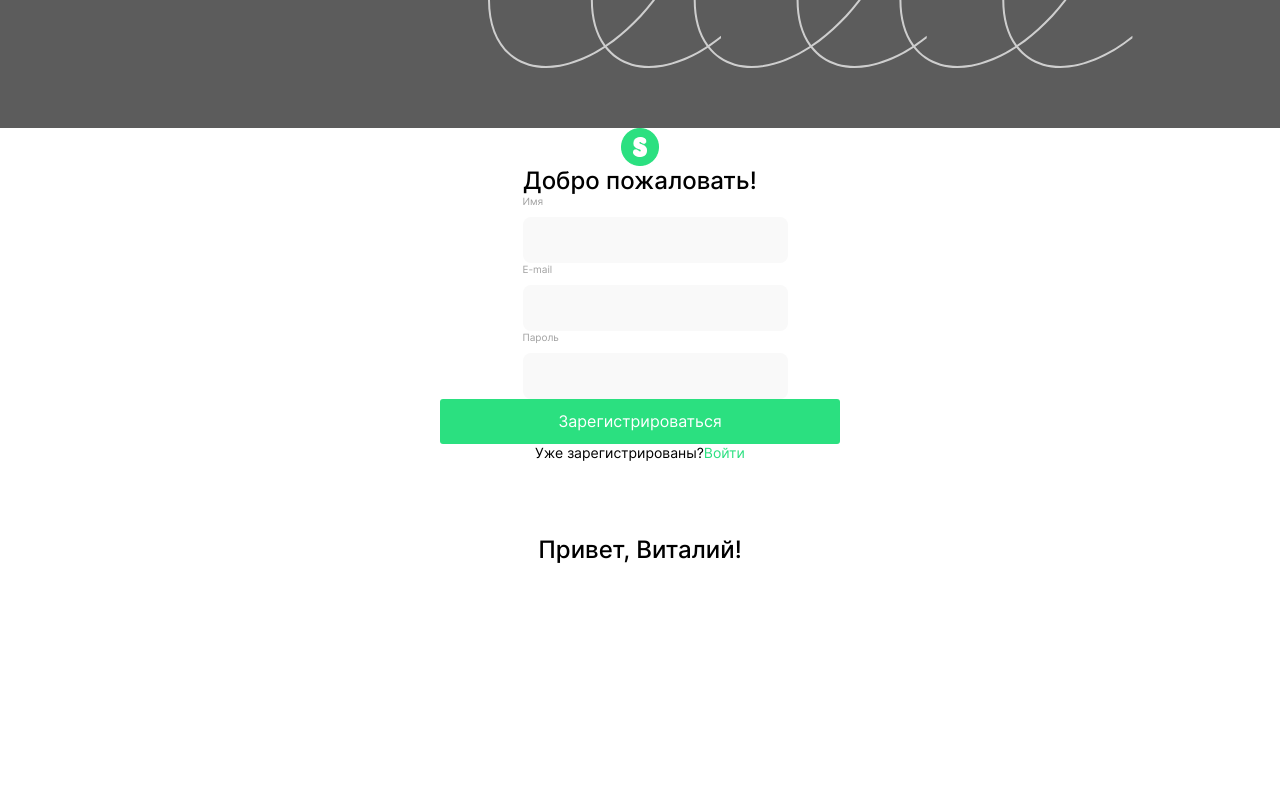
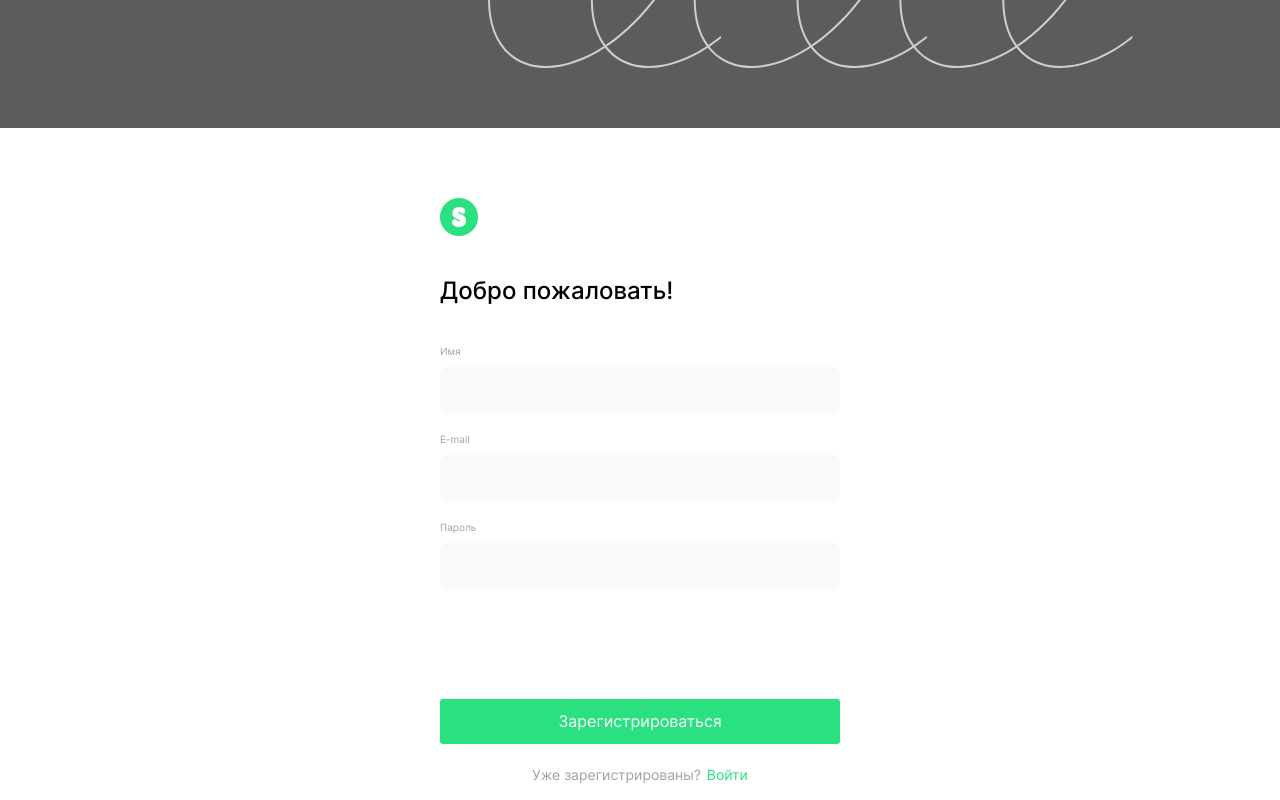
Before and after one commit to darud4/movies-explorer-frontend, a React (Create React App) app: page / in a window 1280 px wide. Shown: the part 580-1380 px from the top of the page. Built offline with nearby package versions, Linux system fonts and the light colour scheme.

Commit message:
feat: make up Login margins

```diff
--- a/src/components/Input/Input.css
+++ b/src/components/Input/Input.css
@@ -6,6 +6,7 @@
   display: flex;
   flex-direction: column;
   gap: 10px;
+  width: 100%;
 }
 
 .input__input {
@@ -17,5 +18,4 @@
   border-radius: 8px;
   padding: 15px;
   max-width: 400px;
-  width: 100%;
 }
--- a/src/components/Login/Login.css
+++ b/src/components/Login/Login.css
@@ -1,13 +1,19 @@
 .login {
   display: flex;
   flex-direction: column;
-  align-items: center;
+  align-items: flex-start;
+  max-width: 400px;
+  margin: 0 auto;
+  padding-top: 70px;
+  gap: 40px;
 }
 
 .login__text {
+  margin: 6px 0 0;
   font-size: 14px;
   font-weight: 400;
   line-height: 17px;
+  color: rgba(160, 160, 160, 1);
 }
 
 .login__link {
@@ -16,4 +22,25 @@
   line-height: 17px;
   color: rgba(43, 224, 128, 1);
   text-decoration: none;
+  padding-left: 6px;
 }
+
+.login__inputs {
+  border: 0;
+  width: 100%;
+  display: flex;
+  flex-direction: column;
+  gap: 20px;
+  padding: 0 0 70px;
+  margin: 0;
+}
+
+.login__buttons {
+  display: flex;
+  gap: 16px;
+  flex-direction: column;
+  padding: 0;
+  margin: 0;
+  align-items: center;
+  border: 0;
+}
--- a/src/components/Login/Login.js
+++ b/src/components/Login/Login.js
@@ -8,11 +8,15 @@
     return <form className="login" name="login">
         <Logo />
         <h1 className="title">Добро пожаловать!</h1>
-        <Input label="Имя" />
-        <Input label="E-mail" />
-        <Input label="Пароль" />
-        <Button caption="Зарегистрироваться" />
-        <span className="login__text">Уже зарегистрированы?<a href="/signin" className="login__link">Войти</a></span>
+        <fieldset className="login__inputs">
+            <Input label="Имя" />
+            <Input label="E-mail" />
+            <Input label="Пароль" />
+        </fieldset>
+        <fieldset className="login__buttons">
+            <Button caption="Зарегистрироваться" />
+            <span className="login__text">Уже зарегистрированы?<a href="/signin" className="login__link">Войти</a></span>
+        </fieldset>
     </form>
 }
 
```
